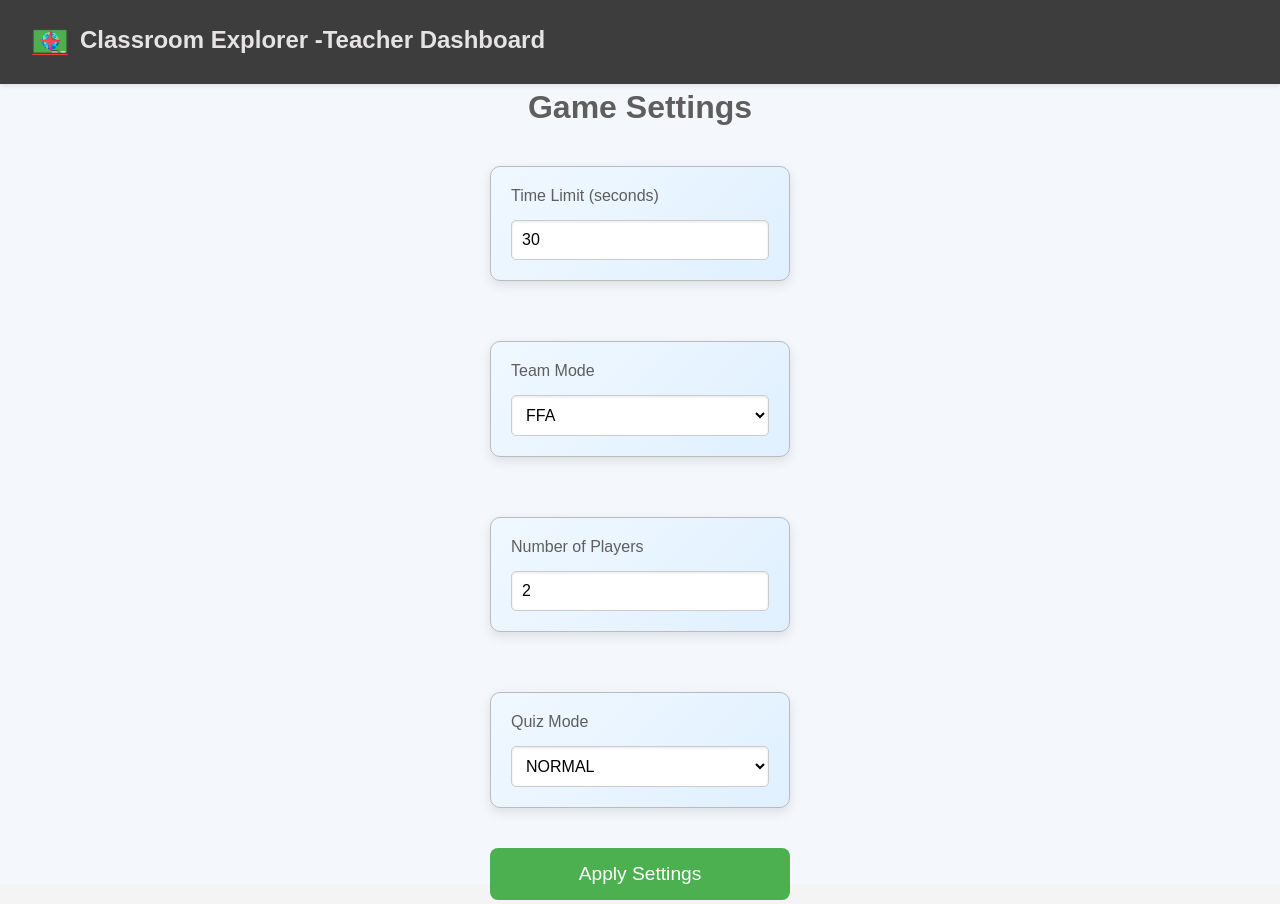
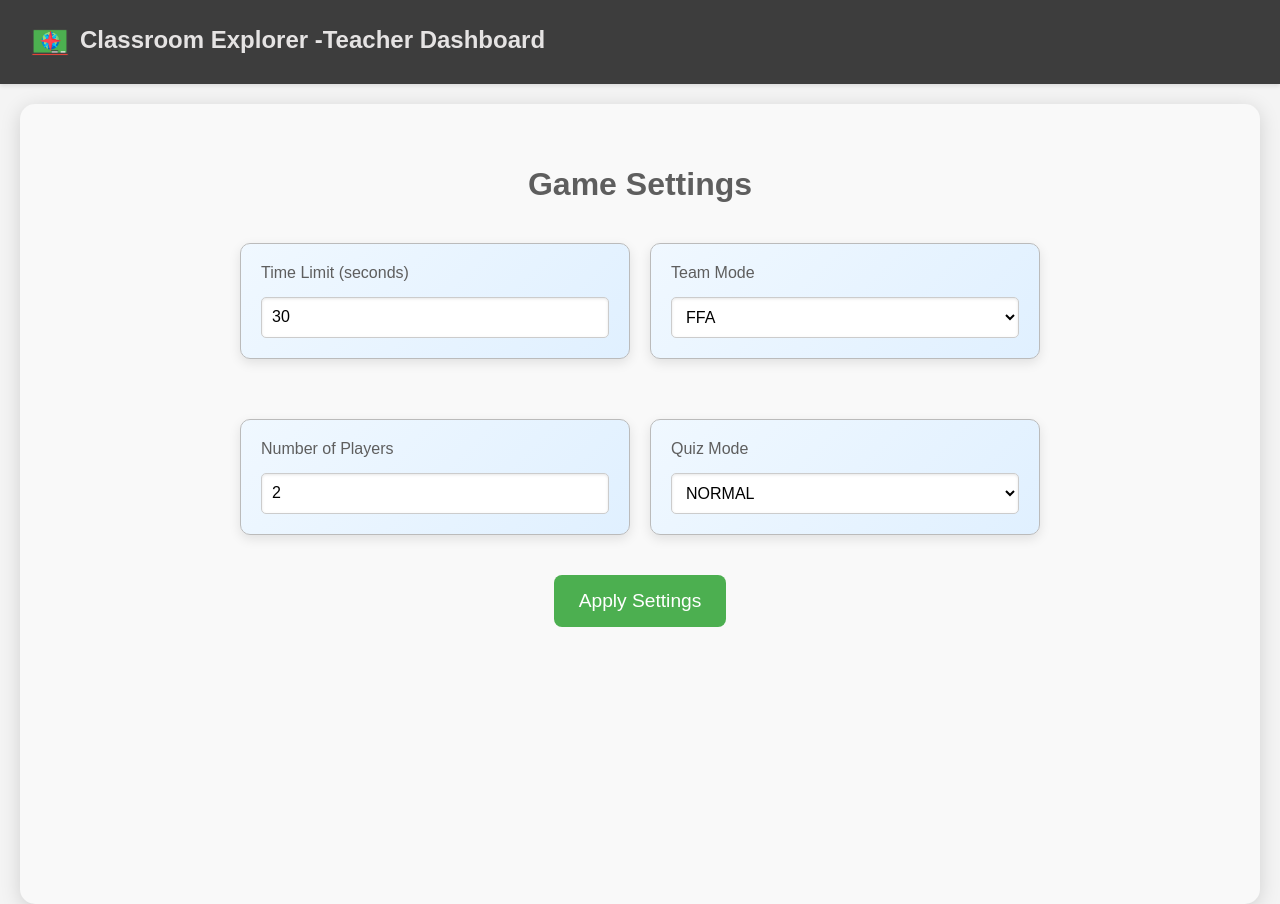
Before and after one commit to jackmok33/teacher-ui, a React (Vite) app: page /settings in a window 1280 px wide. Built offline with nearby package versions, Linux system fonts and the light colour scheme.

Commit message:
better game setting

```diff
--- a/src/styles/SettingsPage.css
+++ b/src/styles/SettingsPage.css
@@ -1,12 +1,18 @@
 .settings-page {
+    max-width: 100%; /* Maximum width of the page container */
+    margin: 20px auto; /* Center the page horizontally */
+    margin-left: 20px;
+    margin-right: 20px;
+    padding-bottom: 60px; /* Increased padding at the bottom */
+    padding: 40px; /* Add padding around the content */
+    background-color: #f9f9f9; /* Light gray background */
+    border-radius: 15px; /* Rounded corners */
+    min-height: 100vh; /* Ensure it extends vertically */
+    box-shadow: 0 4px 20px rgba(0, 0, 0, 0.15); /* Subtle shadow for a lifted effect */
     display: flex;
+    align-items: center;
     flex-direction: column;
-    align-items: center;
-    justify-content: center;
-    height: 100vh;
-    background-color: #f4f7fc;
-    color: #333;
-    text-align: center;
+    overflow-y: auto; /* Allow vertical scrolling if content overflows */
 }
 
 h1 {
@@ -16,10 +22,11 @@ h1 {
 }
 
 .settings-form {
-    display: flex;
-    flex-direction: column;
+    display: grid;
+    grid-template-columns: repeat(auto-fit, minmax(300px, 1fr));
     gap: 20px;
-    width: 300px;
+    width: 100%;
+    max-width: 800px;
 }
 
 .setting-item {
@@ -51,6 +58,8 @@ h1 {
     border-radius: 5px;
     cursor: pointer;
     transition: background-color 0.3s ease;
+    grid-column: 1 / -1; /* Span the button across all columns */
+    justify-self: center; /* Center the button horizontally */
 }
 
 .apply-button:hover {
```
